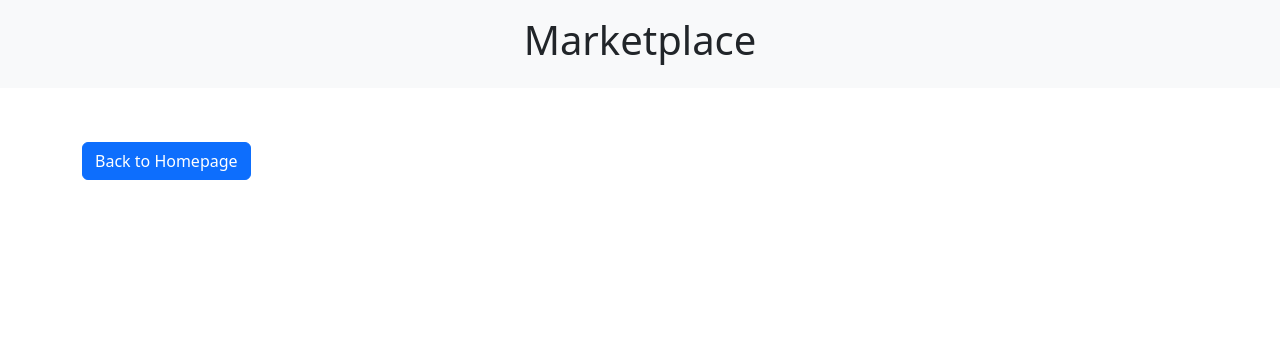
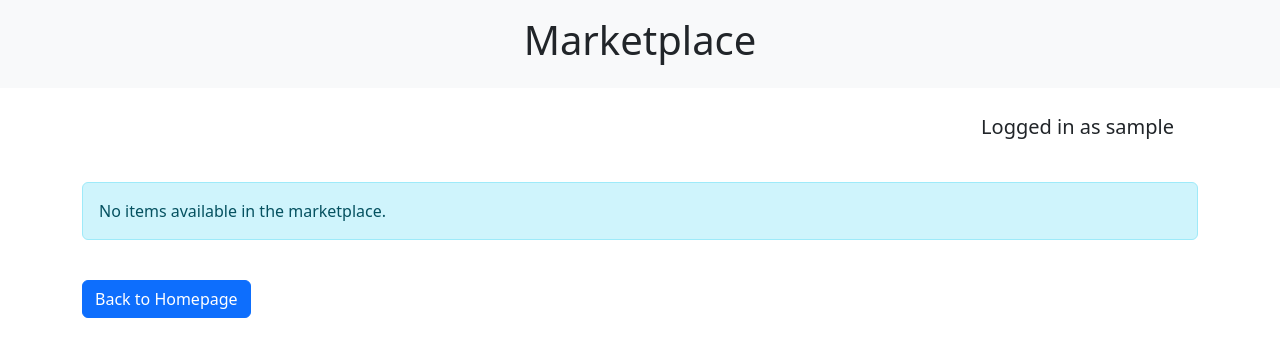
Before and after one commit to AidanSzilagyi/textbook-lending-catalog, a Django app: page /marketplace/ in a window 1280 px wide. Shown: the top 357 px of the page. Run offline with Django 5.2, Linux system fonts and the light colour scheme; the visitor is signed in with stand-in values (Sample User, id 1).

Commit message:
Updated marketplace.html to display existing items and new button for adding items

```diff
--- a/mainmenu/templates/marketplace.html
+++ b/mainmenu/templates/marketplace.html
@@ -6,20 +6,65 @@
 <meta name="viewport" content="width=device-width, initial-scale=1">
 <link href="https://cdn.jsdelivr.net/npm/bootstrap@5.3.0/dist/css/bootstrap.min.css" rel="stylesheet">
 </head>
+<body class="container mt-5">
 <div class="fixed-top bg-light text-center py-3">
 <h1>Marketplace</h1>
 </div>
-<body class="container mt-5">
 <div class="d-flex align-items-center">
-    <div class="row mb-4">
+<div class="row mb-4 mt-5 pt-3 w-100">
 <div class="col text-end">
 <p class="lead">Logged in as {{ user.username }}</p>
 </div>
 </div>
 </div>
+
+<!-- Display list of items -->
+<div class="row">
+{% for item in items %}
+<div class="col-md-4 mb-4">
+<div class="card h-100">
+    {% if item.image_url %}
+    <img src="{{ item.image_url }}" class="card-img-top" alt="{{ item.identifier }}" style="height: 200px; object-fit: cover;">
+    {% else %}
+    <div class="bg-light text-center p-5">No Image Available</div>
+    {% endif %}
+    <div class="card-body">
+        <h5 class="card-title">{{ item.identifier }}</h5>
+        <p class="card-text">
+            Tags:
+            {% for tag in item.tags.all %}
+                <span class="badge bg-primary">{{ tag.name }}</span>
+            {% endfor %}
+        </p>
+        <p class="card-text">
+            Status:
+            {% if item.is_available %}
+                <span class="badge bg-success">Available</span>
+            {% else %}
+                <span class="badge bg-danger">Not Available</span>
+            {% endif %}
+        </p>
+    </div>
+</div>
+</div>
+{% empty %}
+<div class="col-12">
+    <div class="alert alert-info">No items available in the marketplace.</div>
+</div>
+{% endfor %}
+</div>
+
+<!-- Only show Add Item button to librarians -->
+{% if user.profile.userRole == 1 %}
+<div class="my-4">
+<a href="{% url 'add_item' %}" class="btn btn-success">Add New Item</a>
+</div>
+{% endif %}
+
 <div class="mt-4">
 <a href="{% url 'home_page_router' %}" class="btn btn-primary">Back to Homepage</a>
 </div>
+
 <script src="https://cdn.jsdelivr.net/npm/bootstrap@5.3.0/dist/js/bootstrap.bundle.min.js"></script>
 </body>
 </html>
```
Lines whose indentation alone changed are shown as unchanged.
